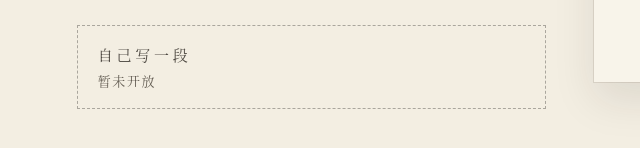
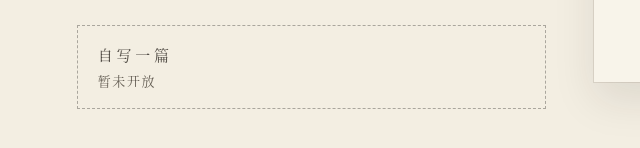
Before and after one commit to hoshikihao/shufa, a plain HTML site: page site/poems.html in a window 1280 px wide. Shown: the part 918-1066 px from the top of the page, 0-640 px from the left. Drawn offline with Linux system fonts and the light colour scheme; a web font is replaced by a local one.

Commit message:
选诗页卡片标题改为「自写一篇」

```diff
--- a/site/poems.html
+++ b/site/poems.html
@@ -89,7 +89,7 @@ main { position: relative; max-width: 1180px; margin: 0 auto; padding: 56px 0 11
         </div>
 
         <div class="custom">
-          <span class="t">自己写一段</span>
+          <span class="t">自写一篇</span>
           <span class="s">暂未开放</span>
         </div>
       </section>
```
